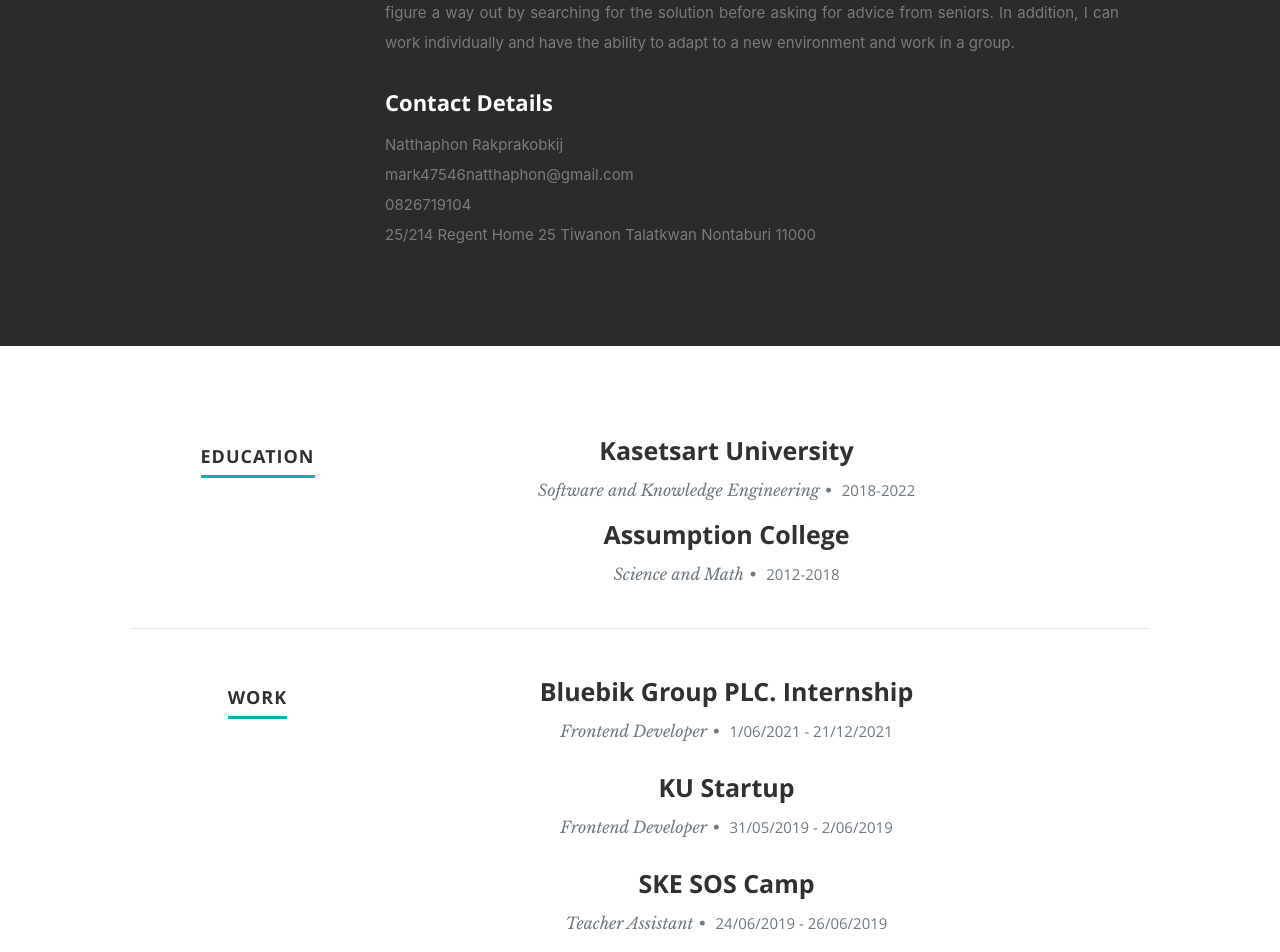
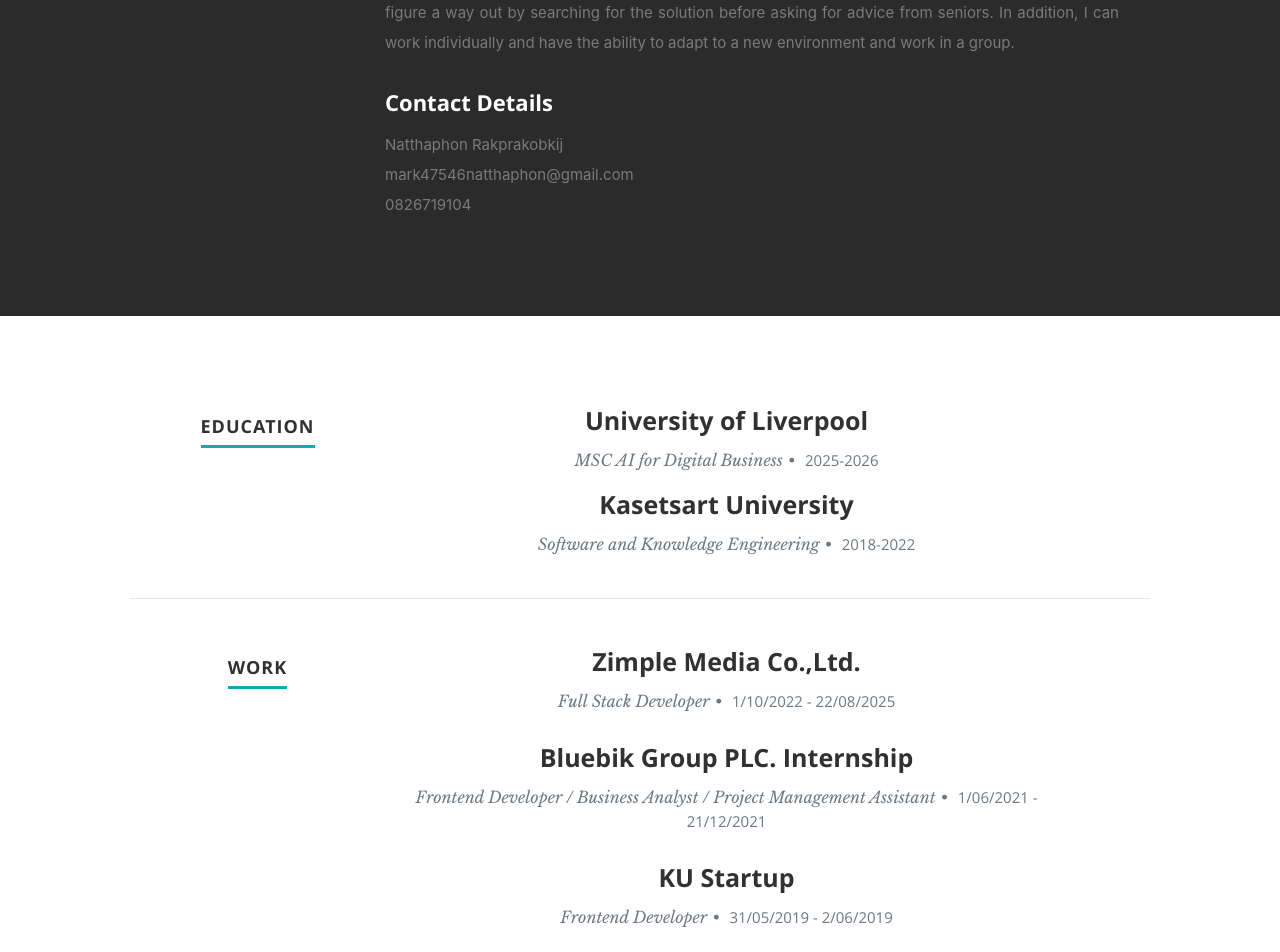
Before and after one commit to mark47546/my-resume, a React (Create React App) app: page / in a window 1280 px wide. Shown: the part 1060-2012 px from the top of the page. Built offline with nearby package versions, Linux system fonts and the light colour scheme.

Commit message:
add content

```diff
--- a/package.json
+++ b/package.json
@@ -14,6 +14,7 @@
     "react": "^18.2.0",
     "react-dom": "^18.2.0",
     "react-scripts": "^5.0.1",
+    "typify": "^0.2.10",
     "web-vitals": "^3.5.2"
   },
   "scripts": {
--- a/public/css/layout.css
+++ b/public/css/layout.css
@@ -95,7 +95,7 @@ header .social li {
    padding: 0;
 }
 header .social li a { color: #fff; }
-header .social li a:hover { color: #11ABB0; }
+header .social li a:hover { color: #F06000; }
 
 /* scrolldown link */
 header .scrolldown a {
@@ -117,7 +117,7 @@ header .scrolldown a {
    -o-transition: all .3s ease-in-out;
    transition: all .3s ease-in-out;
 }
-header .scrolldown a:hover { color: #11ABB0; }
+header .scrolldown a:hover { color: #F06000; }
 
 /* primary navigation
 --------------------------------------------------------------------- */
@@ -919,4 +919,4 @@ footer .social-links li:first-child { margin-left: 0; }
    line-height: 60px;
  	border-radius: 100%;
 }
-#go-top a:hover { background-color: #0F9095; }
+#go-top a:hover { background-color: #F06000; }
--- a/src/components/About.js
+++ b/src/components/About.js
@@ -1,33 +1,29 @@
-import React ,{Component} from 'react';
-import './styles.css'
+import React, { Component } from "react";
+import "./styles.css";
 export default class About extends Component {
-    render(){
+  render() {
     let resumeData = this.props.resumeData;
-        return(
-            <section id = 'about'>
-                <div className='row'>
-                    <div className='three columns'>
-                        <img className='profile-pic' src='images/profile.jpeg' alt='' />
+    return (
+      <section id="about">
+        <div className="row">
+          <div className="three columns">
+            <img className="profile-pic" src="images/profile.jpeg" alt="" />
           </div>
-                    <div className='nine columns main-col'>
-                        <div className='row'>
-                            <h2 className='alignleft'>About Me</h2>
-                            <p className='alignleft'>
-                                {
-                                    resumeData.aboutMe
-                                }
-                            </p>
+          <div className="nine columns main-col">
+            <div className="row">
+              <h2 className="alignleft">About Me</h2>
+              <p className="alignleft">{resumeData.aboutMe}</p>
             </div>
-                        <div className='row'>
-                            <h2 className='alignleft'>Contact Details</h2>
-                            <p className='alignleft'>
+            <div className="row">
+              <h2 className="alignleft">Contact Details</h2>
+              <p className="alignleft">
                 {resumeData.name}
                 <br></br>
                 {resumeData.gmail}
                 <br></br>
                 {resumeData.telephoneNum}
                 <br></br>
-                                {resumeData.address}
+                {/* {resumeData.address} */}
               </p>
             </div>
           </div>
--- a/src/resumeData.js
+++ b/src/resumeData.js
@@ -1,128 +1,137 @@
 let resumeData = {
-    'name': 'Natthaphon Rakprakobkij',
-    'role': 'Frontend Developer',
-    'telephoneNum': '0826719104',
-    'gmail': 'mark47546natthaphon@gmail.com',
-    'githubId': 'mark47546',
-    'roleDescription': 'A Frontend Developer who is keen to learn more about developing websites and open to new skills',
-    'socialLinks':[
+  name: "Natthaphon Rakprakobkij",
+  role: "Frontend Developer",
+  telephoneNum: "0826719104",
+  gmail: "mark47546natthaphon@gmail.com",
+  githubId: "mark47546",
+  roleDescription:
+    "A Frontend Developer who is keen to learn more about developing websites and open to new skills",
+  socialLinks: [
     {
-            'name':'github',
-            'url':'https://github.com/mark47546',
-            'className':'fa fa-github'
+      name: "github",
+      url: "https://github.com/mark47546",
+      className: "fa fa-github",
     },
     {
-            'name':'linkedin',
-            'url':'https://www.linkedin.com/in/natthaphon-rakprakobkij-71a388169/',
-            'className':'fa fa-linkedin'
-        }
+      name: "linkedin",
+      url: "https://www.linkedin.com/in/natthaphon-rakprakobkij-71a388169/",
+      className: "fa fa-linkedin",
+    },
   ],
-    'aboutMe':'As a Frontend Developer, I am fond of a website that is easy on the eyes yet convenient, so my goal is to make a website that is friendly to users and has a good design. I am responsible and a good listener. I always deliver work on time and am open to feedback on my work to improve myself. I am a calm person which makes it easy for me to work under pressure. When it comes to problem-solving, I try to figure a way out by searching for the solution before asking for advice from seniors. In addition, I can work individually and have the ability to adapt to a new environment and work in a group.',
-    'address': '25/214 Regent Home 25 Tiwanon Talatkwan Nontaburi 11000',
-    'education':[
+  aboutMe:
+    "As a Frontend Developer, I am fond of a website that is easy on the eyes yet convenient, so my goal is to make a website that is friendly to users and has a good design. I am responsible and a good listener. I always deliver work on time and am open to feedback on my work to improve myself. I am a calm person which makes it easy for me to work under pressure. When it comes to problem-solving, I try to figure a way out by searching for the solution before asking for advice from seniors. In addition, I can work individually and have the ability to adapt to a new environment and work in a group.",
+  address: "25/214 Regent Home 25 Tiwanon Talatkwan Nontaburi 11000",
+  education: [
     {
-            'UniversityName':'Kasetsart University',
-            'specialization':'Software and Knowledge Engineering',
-            'year':'2018-2022'
+      UniversityName: "University of Liverpool",
+      specialization: "MSC AI for Digital Business",
+      year: "2025-2026",
     },
     {
-            'UniversityName':'Assumption College',
-            'specialization':'Science and Math',
-            'year':'2012-2018'
-        }
+      UniversityName: "Kasetsart University",
+      specialization: "Software and Knowledge Engineering",
+      year: "2018-2022",
+    },
+    // {
+    //   UniversityName: "Assumption College",
+    //   specialization: "Science and Math",
+    //   year: "2012-2018",
+    // },
   ],
-    'experience':[
+  experience: [
     {
-            'EventName':'Bluebik Group PLC. Internship',
-            'Role':'Frontend Developer',
-            'Start':'1/06/2021',
-            'End':'21/12/2021'
+      EventName: "Zimple Media Co.,Ltd.",
+      Role: "Full Stack Developer",
+      Start: "1/10/2022",
+      End: "22/08/2025",
     },
     {
-            'EventName':'KU Startup',
-            'Role':'Frontend Developer',
-            'Start':'31/05/2019',
-            'End':'2/06/2019'
+      EventName: "Bluebik Group PLC. Internship",
+      Role: "Frontend Developer / Business Analyst / Project Management Assistant",
+      Start: "1/06/2021",
+      End: "21/12/2021",
     },
     {
-            'EventName':'SKE SOS Camp',
-            'Role':'Teacher Assistant',
-            'Start':'24/06/2019',
-            'End': '26/06/2019'
-
+      EventName: "KU Startup",
+      Role: "Frontend Developer",
+      Start: "31/05/2019",
+      End: "2/06/2019",
     },
     {
-            'EventName':'CE TNI Engineering Camp',
-            'Role': 'Instructor',
-            'Start': '21/07/2019',
-            'End':'22/07/2019'
+      EventName: "SKE SOS Camp",
+      Role: "Teacher Assistant",
+      Start: "24/06/2019",
+      End: "26/06/2019",
     },
     {
-            'EventName':'Exceed Camp',
-            'Role':'Frontend Developer and Presenter',
-            'Start':'9/07/2019',
-            'End': '15/07/2019'
-        },
-
-
-    ],
-    'skillsDescription':'My skill',
-    'skills':[
-        {
-            'skillname':'Python',
-            'imgurl':'images/python.png'
+      EventName: "CE TNI Engineering Camp",
+      Role: "Instructor",
+      Start: "21/07/2019",
+      End: "22/07/2019",
     },
     {
-            'skillname':'Django',
-            'imgurl':'images/django.png'
+      EventName: "Exceed Camp",
+      Role: "Frontend Developer and Presenter",
+      Start: "9/07/2019",
+      End: "15/07/2019",
+    },
+  ],
+  skillsDescription: "My skill",
+  skills: [
+    {
+      skillname: "Python",
+      imgurl: "images/python.png",
     },
     {
-            'skillname':'HTML5 & CSS & JS',
-            'imgurl':'images/htmlcssjs.png'
+      skillname: "Django",
+      imgurl: "images/django.png",
     },
     {
-            'skillname':'ReactJS',
-            'imageurl':'images/react.png',
+      skillname: "HTML5 & CSS & JS",
+      imgurl: "images/htmlcssjs.png",
     },
     {
-            'skillname':'Docker',
-            'imageurl':'images/docker.png',
+      skillname: "ReactJS",
+      imageurl: "images/react.png",
     },
     {
-            'skillname':'MongolDB',
-            'imageurl':'images/mongol.png',
+      skillname: "Docker",
+      imageurl: "images/docker.png",
     },
     {
-            'skillname':'Angular',
-            'imageurl':'images/angular.png',
+      skillname: "MongolDB",
+      imageurl: "images/mongol.png",
+    },
+    {
+      skillname: "Angular",
+      imageurl: "images/angular.png",
     },
   ],
-    'portfolio':[
+  portfolio: [
     {
-            'name':'Cryptians',
-            'description':'Django Crypto Price Prediction Website',
-            'link':'https://github.com/mark47546/Cryptians',
-            'imgurl':'images/portfolio/cryptians.png'
+      name: "Cryptians",
+      description: "Django Crypto Price Prediction Website",
+      link: "https://github.com/mark47546/Cryptians",
+      imgurl: "images/portfolio/cryptians.png",
     },
     {
-            'name':'Telling',
-            'description':'Django E-books Web Application',
-            'link':'https://github.com/kidstylex/TELLING',
-            'imgurl':'images/portfolio/telling1.png'
+      name: "Telling",
+      description: "Django E-books Web Application",
+      link: "https://github.com/kidstylex/TELLING",
+      imgurl: "images/portfolio/telling1.png",
     },
     {
-            'name':'Weather-memo',
-            'description':'Django Weather forecasting Web API',
-            'link':'https://github.com/patdpat/weather-memo',
-            'imgurl':'images/portfolio/weather_memo.png'
+      name: "Weather-memo",
+      description: "Django Weather forecasting Web API",
+      link: "https://github.com/patdpat/weather-memo",
+      imgurl: "images/portfolio/weather_memo.png",
     },
     {
-            'name':'Evaluately',
-            'description':' Django web application project.',
-            'link':'https://github.com/mmookptr/evaluately.git',
-            'imgurl':'images/portfolio/evaluately.png'
-
-        }
-    ]
-}
-export default resumeData
+      name: "Evaluately",
+      description: " Django web application project.",
+      link: "https://github.com/mmookptr/evaluately.git",
+      imgurl: "images/portfolio/evaluately.png",
+    },
+  ],
+};
+export default resumeData;
```
Also changed, not shown: src/App.js (+21 -21 lines), src/components/ContactUs.js (+11 -17 lines), src/components/Footer.js (+14 -11 lines), src/components/Header.js (+50 -27 lines), src/components/Portfolio.js (+19 -16 lines), src/components/Resume.js (+74 -51 lines), src/index.js (+6 -6 lines), 2 other files (tests, documents, lock files or other folders). Lines whose indentation alone changed are shown as unchanged.
